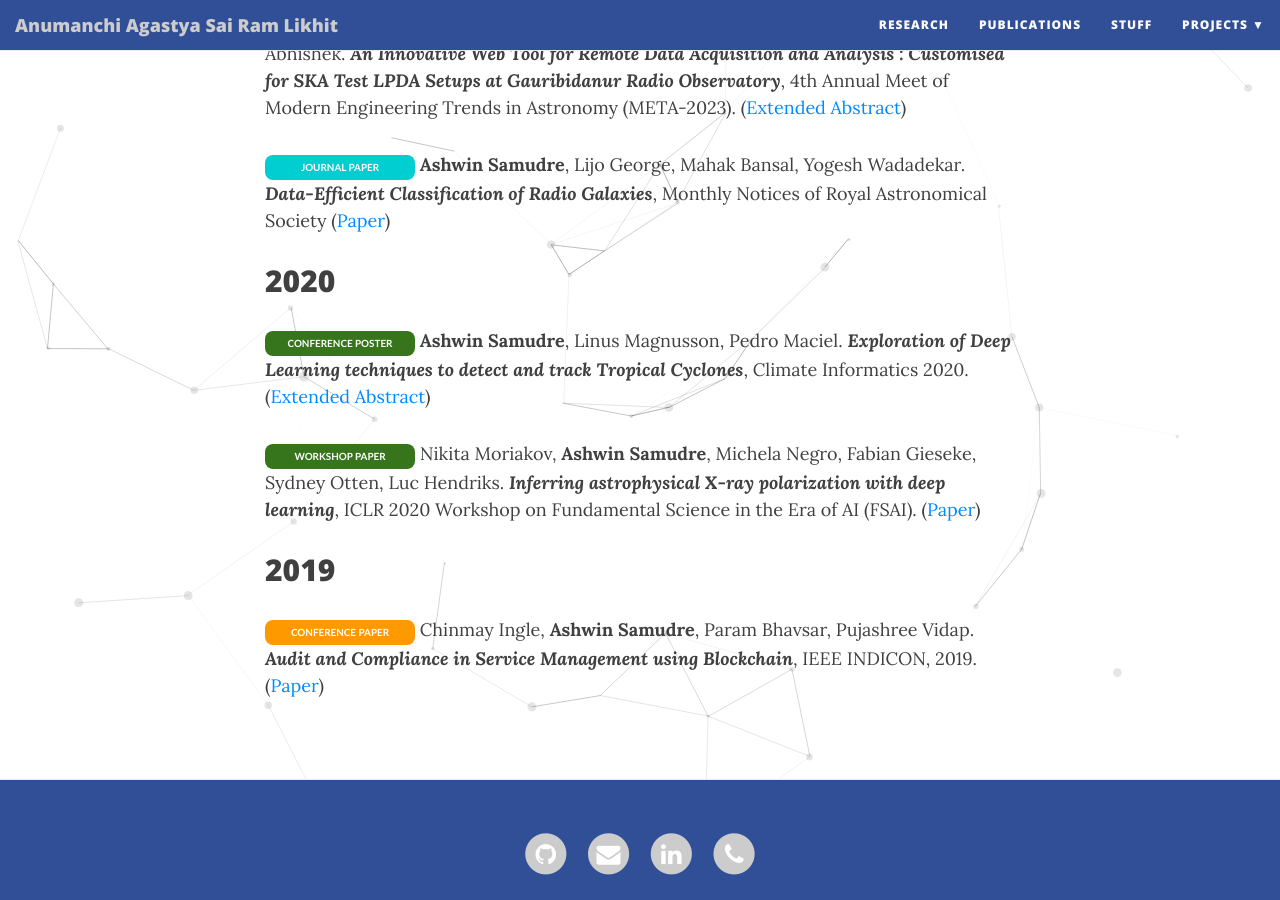
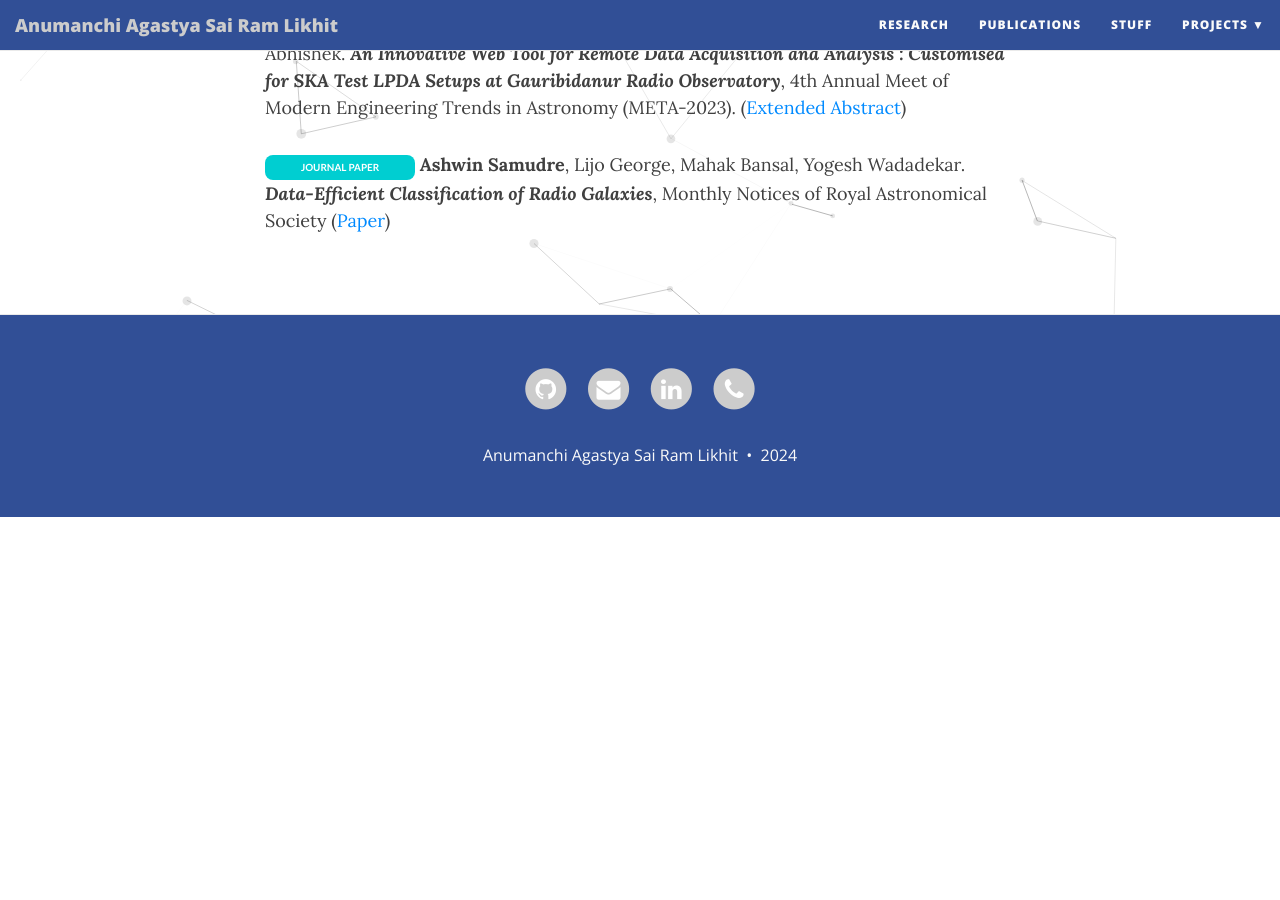
Before and after one commit to astropi-b/astropi-b.github.io, a Jekyll site: the page built from publications.md, in a window 1280 px wide and 900 px high, scrolled down 730 px. Built offline with Jekyll 4.4.1, drawn with Linux system fonts in a browser that asks for light colours; nearby versions of some CDN libraries; after the commit the page ends 1254 px from its top, so only the background shows below that.

Commit message:
Update publications.md

```diff
--- a/publications.md
+++ b/publications.md
@@ -21,20 +21,3 @@ Papers can also be found on [Google Scholar](https://scholar.google.co.in/citati
 
 <span style="display: inline-block; width:150px; line-height: 25px; color:white; font-family: Calibri; background-color:#00CED1; font-size: 55%;border-radius: 8px; text-align:center;"><b>JOURNAL PAPER</b></span>
 <b>Ashwin Samudre</b>, Lijo George, Mahak Bansal, Yogesh Wadadekar. <b>*Data-Efficient Classification of Radio Galaxies*</b>, Monthly Notices of Royal Astronomical Society (<a target="_blank" href="https://doi.org/10.1093/mnras/stab3144">Paper</a>)
-
-## 2020
-
-<span style="display: inline-block; width:150px; line-height: 25px; color:white; font-family: Calibri; background-color:#37751cff; font-size: 55%;border-radius: 8px; text-align:center;"><b>CONFERENCE POSTER</b></span>
-<b>Ashwin Samudre</b>, Linus Magnusson, Pedro Maciel. <b>*Exploration of Deep Learning techniques to detect and track Tropical Cyclones*</b>, Climate Informatics 2020. (<a target="_blank" href="https://www.researchgate.net/publication/344445846_Exploration_of_Deep_Learning_techniques_to_detect_and_track_Tropical_Cyclones">Extended Abstract</a>)
-
-<span style="display: inline-block; width:150px; line-height: 25px; color:white; font-family: Calibri; background-color:#37751cff; font-size: 55%;border-radius: 8px; text-align:center;"><b>WORKSHOP PAPER</b></span>
-Nikita Moriakov, <b>Ashwin Samudre</b>, Michela Negro, Fabian Gieseke, Sydney Otten, Luc Hendriks. <b>*Inferring astrophysical X-ray polarization with deep learning*</b>, ICLR 2020 Workshop on Fundamental Science in the Era of AI (FSAI). (<a target="_blank" href="https://arxiv.org/abs/2005.08126">Paper</a>)
-
-<!--<span style="display: inline-block; width:150px; line-height: 25px; color:white; font-family: Calibri; background-color:#37751cff; font-size: 55%;border-radius: 8px; text-align:center;"><b>WORKSHOP PAPER</b></span>
-<b>Ashwin Samudre</b>, Lijo George, Yogesh Wadadekar. <b>*Classification of Radio Galaxies with less data*</b>, ICLR 2020 Workshop on Fundamental Science in the Era of AI (FSAI). (<a target="_blank" href="https://drive.google.com/file/d/1aYQbIAB6xjok8zlCxl25Gz0W4-xgmoPe/view?usp=sharing">Paper</a>)-->
-
-
-## 2019
-
-<span style="display: inline-block; width:150px; line-height: 25px; color:white; font-family: Calibri, sans-serif; background-color:#ff9900ff; font-size: 55%;border-radius: 8px; text-align:center;"><b>CONFERENCE PAPER</b></span>
-Chinmay Ingle, <b>Ashwin Samudre</b>, Param Bhavsar, Pujashree Vidap. <b>*Audit and Compliance in Service Management using Blockchain*</b>, IEEE INDICON, 2019. (<a target="_blank" href="https://ieeexplore.ieee.org/abstract/document/9030369/">Paper</a>)
```
